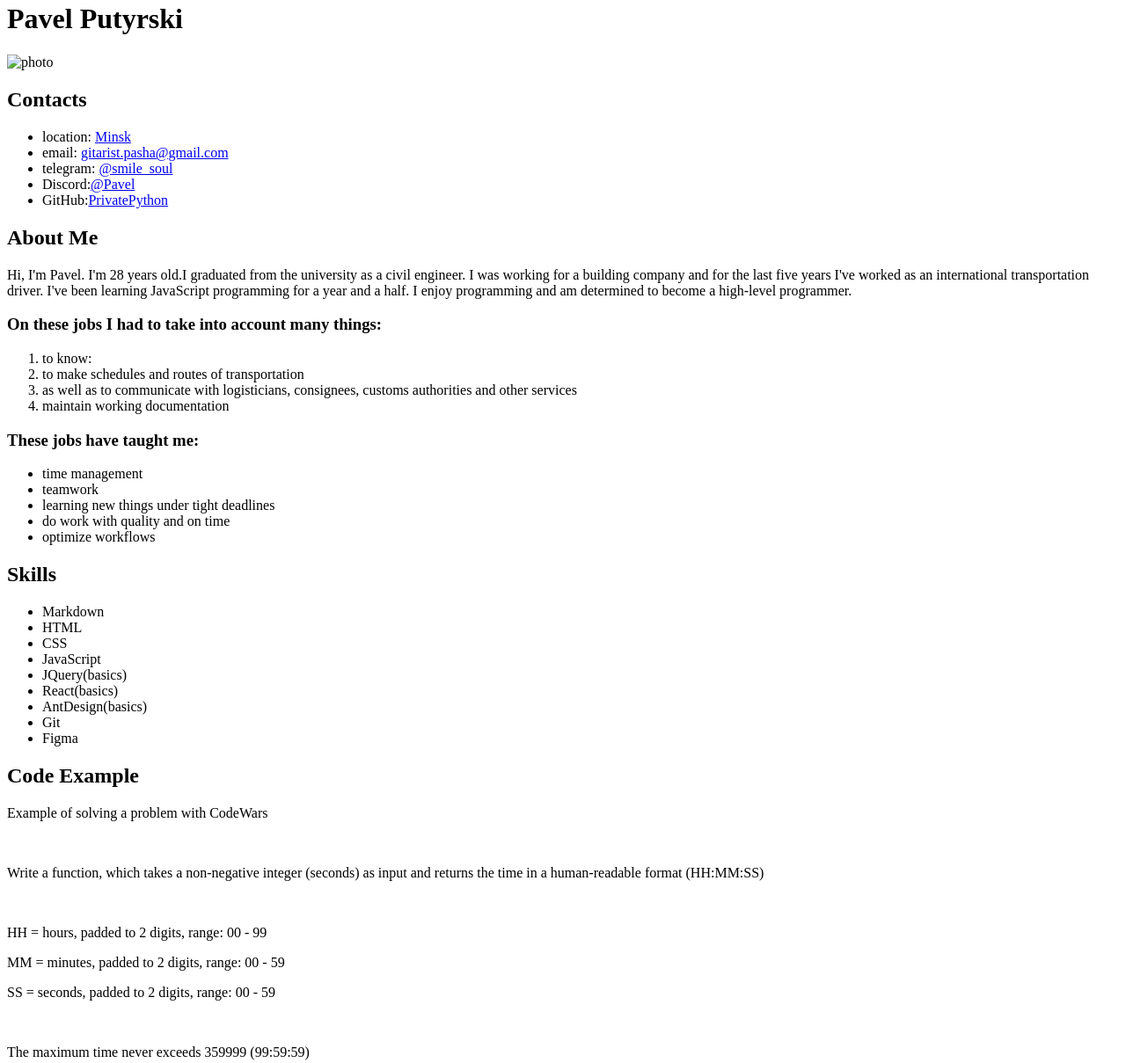
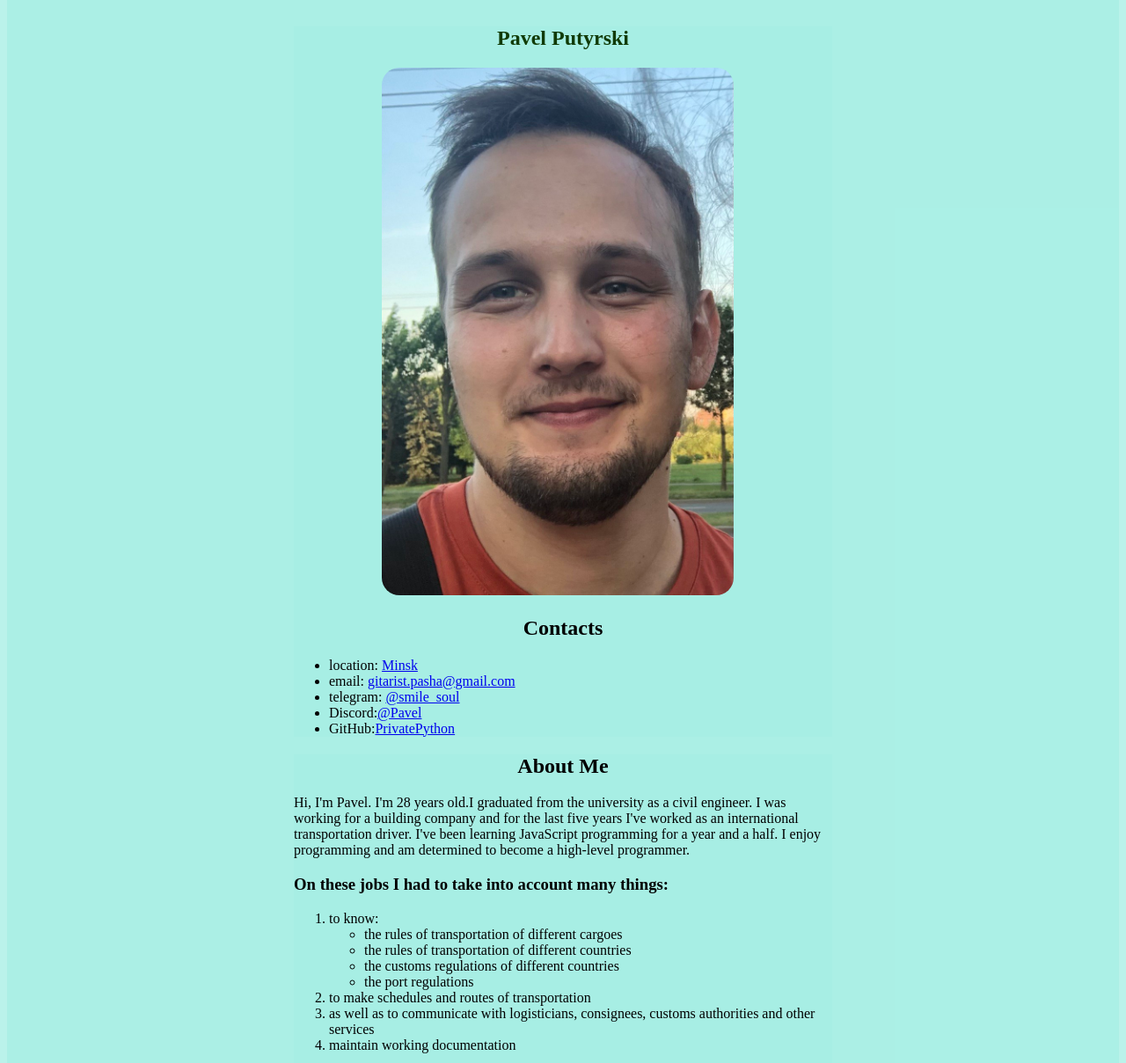
Before and after one commit to PrivatePython/rsschool-cv, a plain HTML site: page index.html in a window 1280 px wide. Shown: the part 18-1227 px from the top of the page at 88% size. Drawn offline with Linux system fonts and the light colour scheme.

Commit message:
feat: add style for cv

```diff
--- a/index.html
+++ b/index.html
@@ -5,11 +5,13 @@
 	<meta name="viewport"
 		  content="width=device-width, user-scalable=no, initial-scale=1.0, maximum-scale=1.0, minimum-scale=1.0">
 	<meta http-equiv="X-UA-Compatible" content="ie=edge">
-	<title>Document</title>
+	<title>CV RSSchool</title>
+	<link rel="stylesheet" href="style.css">
 </head>
 <body>
+	<section class="main">
 		<h1>Pavel Putyrski</h1>
-	<img src="" alt="photo">
+		<img src="./img/64571166-dbce-4896-8bea-1cd49c75560b.jfif" alt="photo">
 		<div>
 			<h2>Contacts</h2>
 			<ul>
@@ -28,6 +30,7 @@
 				<li class="item">GitHub:<a href="https://github.com/PrivatePython">PrivatePython</a></li>
 			</ul>
 		</div>
+	</section>
 
 	<section class="about">
 		<h2>About Me</h2>
@@ -39,7 +42,14 @@
 
 		<h3>On these jobs I had to take into account many things:</h3>
 		<ol>
-			<li>to know:</li>
+			<li>to know:
+				<ul>
+					<li>the rules of transportation of different cargoes</li>
+					<li>the rules of transportation of different countries</li>
+					<li>the customs regulations of different countries</li>
+					<li>the port regulations</li>
+				</ul>
+			</li>
 			<li>to make schedules and routes of transportation</li>
 			<li>as well as to communicate with logisticians, consignees, customs authorities and other services</li>
 			<li>maintain working documentation</li>
--- /dev/null
+++ b/style.css
@@ -0,0 +1,29 @@
+*{
+    background: rgba(167, 239, 229, 0.78);
+}
+img {
+    width: 400px;
+    height: 600px;
+    border-radius: 20px;
+    object-fit: cover;
+    margin-left: 100px;
+}
+body {
+    padding: 20px;
+}
+h1 {
+    text-align: center;
+    color: #103a04;
+}
+
+h2 {
+    text-align: center;
+}
+section {
+    width: 50%;
+    margin: auto;
+}
+.problem-solving {
+    border: 2px solid #4e0909;
+    border-radius: 10px;
+}
```
Also changed, not shown: img/64571166-dbce-4896-8bea-1cd49c75560b.jfif (added). Lines whose indentation alone changed are shown as unchanged.
